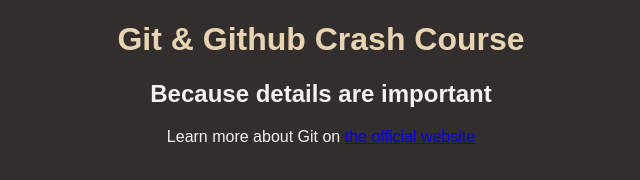
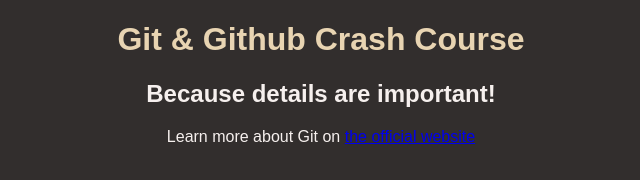
Before and after one commit to ckhomedev/github-action-web, a plain HTML site: page test_html/index.html in a window 1280 px wide. Shown: the full height of the page, 319-959 px from the left. Drawn offline with Linux system fonts and the light colour scheme.

Commit message:
added exclamation

```diff
--- a/test_html/index.html
+++ b/test_html/index.html
@@ -9,7 +9,7 @@
   </head>
   <body>
     <h1>Git & Github Crash Course</h1>
-    <h2>Because details are important</h2>
+    <h2>Because details are important!</h2>
     <p>Learn more about Git on <a href="https://git-scm.com/book/en/v2">the official website</a></p>
   </body>
 </html>
```
